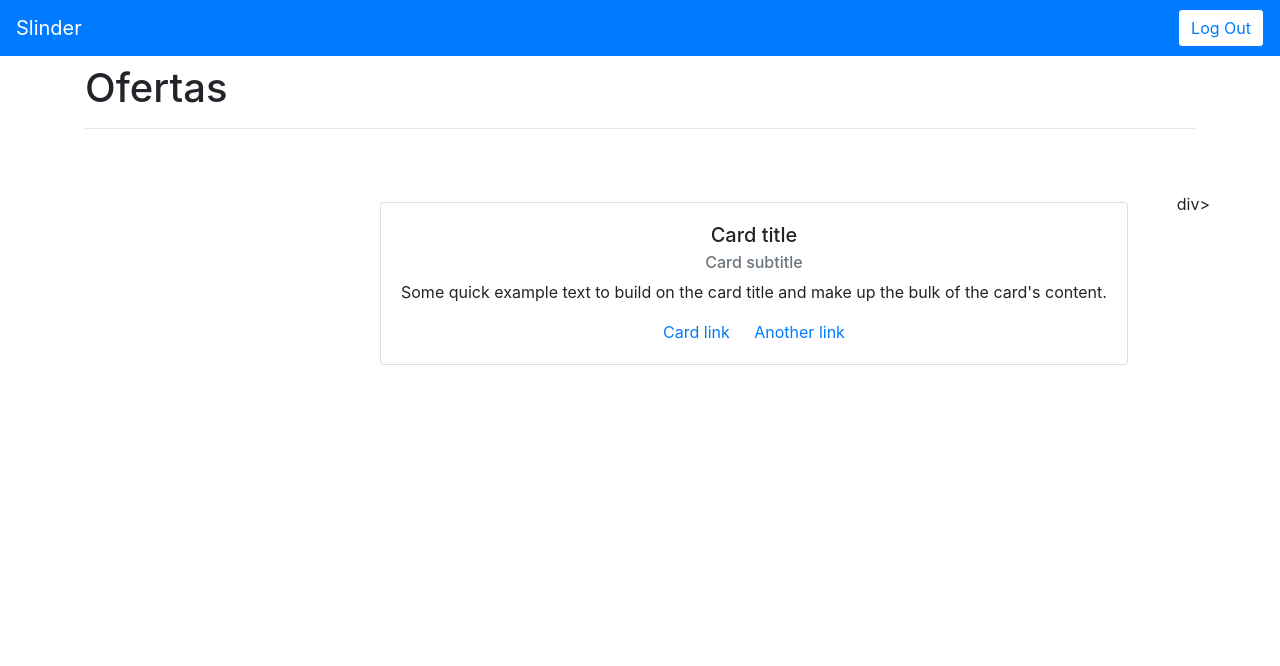
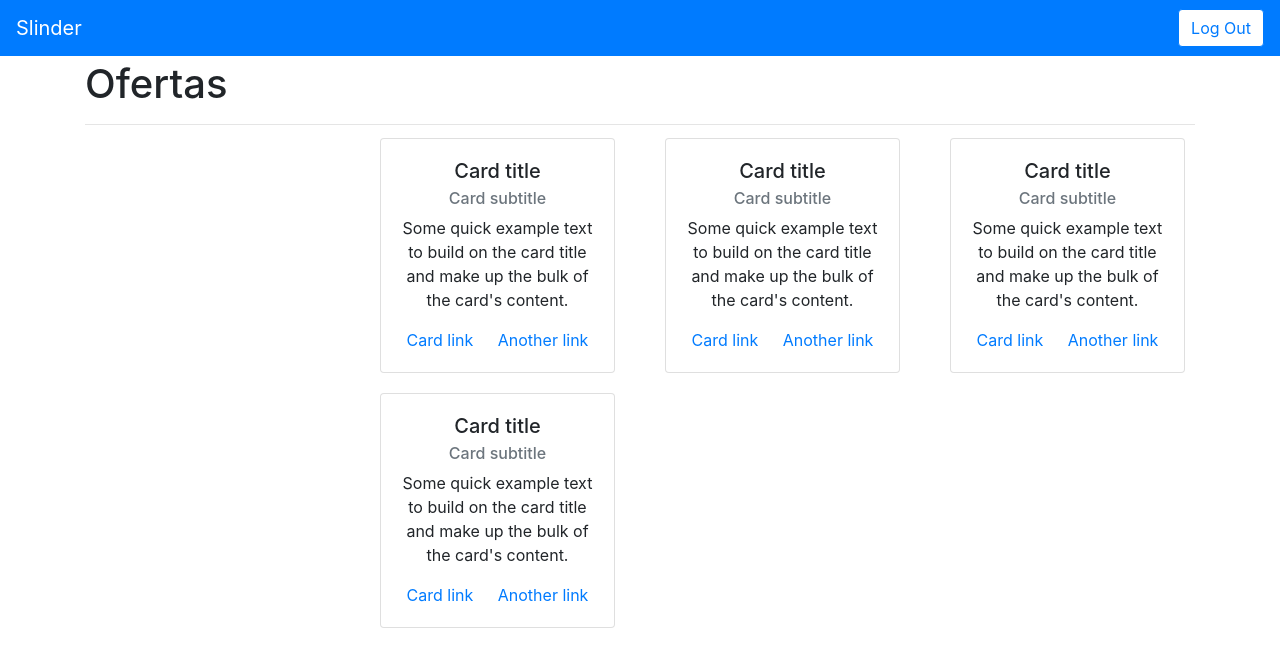
Before and after one commit to BrunosBastos/IHC_Project, a plain HTML site: page html/SeekerMain.html in a window 1280 px wide. Drawn offline with Linux system fonts and the light colour scheme.

Commit message:
perfect struture except filters seekermain

```diff
--- a/html/SeekerMain.html
+++ b/html/SeekerMain.html
@@ -8,7 +8,8 @@
 
 </head>
 <body style="background-image: url();">
-    <nav class="navbar navbar-expand-sm navbar-light bg-primary fixed-top">
+    <div class="fixed-top">
+        <nav class="navbar navbar-expand-sm navbar-light bg-primary">
             <a class="navbar-brand text-white" href="#" >Slinder</a>
             </button>
 
@@ -17,14 +18,13 @@
             </div>
         </nav>
 
-
-
-    <div class="container fixed-top" style="margin-top:5%; background-color:white; z-index:2;">
+        <div class="container mt-1" style="background-color:white; z-index:2;">
             <h1>Ofertas</h1>
             <hr/>
         </div>
+    </div>
 
-    <div class="container " style="margin-top:15%;z-index: 1; background-color:white; text-align: center;">
+    <div class="container " style="margin-top:10%;z-index: 1; background-color:white; text-align: center;">
 
         <div class="row">
             <div class="col-lg-3">
@@ -32,8 +32,9 @@
             </div>
 
             <div class="col-lg-9" id="card-list">
+
                 <div class="row">
-                    <div class="col">
+                    <div class="col-sm-6 col-lg-4">
                         <div class="card">
                             <div class="card-body">
                                 <h5 class="card-title">Card title</h5>
@@ -43,8 +44,43 @@
                                 <a href="#" class="card-link">Another link</a>
                             </div>
                         </div>
-                    </div>div>
                     </div>
+                    <div class="col-sm-6 col-lg-4">
+                        <div class="card">
+                            <div class="card-body">
+                                <h5 class="card-title">Card title</h5>
+                                <h6 class="card-subtitle mb-2 text-muted">Card subtitle</h6>
+                                <p class="card-text">Some quick example text to build on the card title and make up the bulk of the card's content.</p>
+                                <a href="#" class="card-link">Card link</a>
+                                <a href="#" class="card-link">Another link</a>
+                            </div>
+                        </div>
+                    </div>
+                    <div class="col-sm-6 col-lg-4">
+                        <div class="card">
+                            <div class="card-body">
+                                <h5 class="card-title">Card title</h5>
+                                <h6 class="card-subtitle mb-2 text-muted">Card subtitle</h6>
+                                <p class="card-text">Some quick example text to build on the card title and make up the bulk of the card's content.</p>
+                                <a href="#" class="card-link">Card link</a>
+                                <a href="#" class="card-link">Another link</a>
+                            </div>
+                        </div>
+                    </div>
+                    <div class="col-sm-6 col-lg-4">
+                        <div class="card">
+                            <div class="card-body">
+                                <h5 class="card-title">Card title</h5>
+                                <h6 class="card-subtitle mb-2 text-muted">Card subtitle</h6>
+                                <p class="card-text">Some quick example text to build on the card title and make up the bulk of the card's content.</p>
+                                <a href="#" class="card-link">Card link</a>
+                                <a href="#" class="card-link">Another link</a>
+                            </div>
+                        </div>
+                    </div>
+                </div>
+
+
 
             </div>
 
```
Lines whose indentation alone changed are shown as unchanged.
